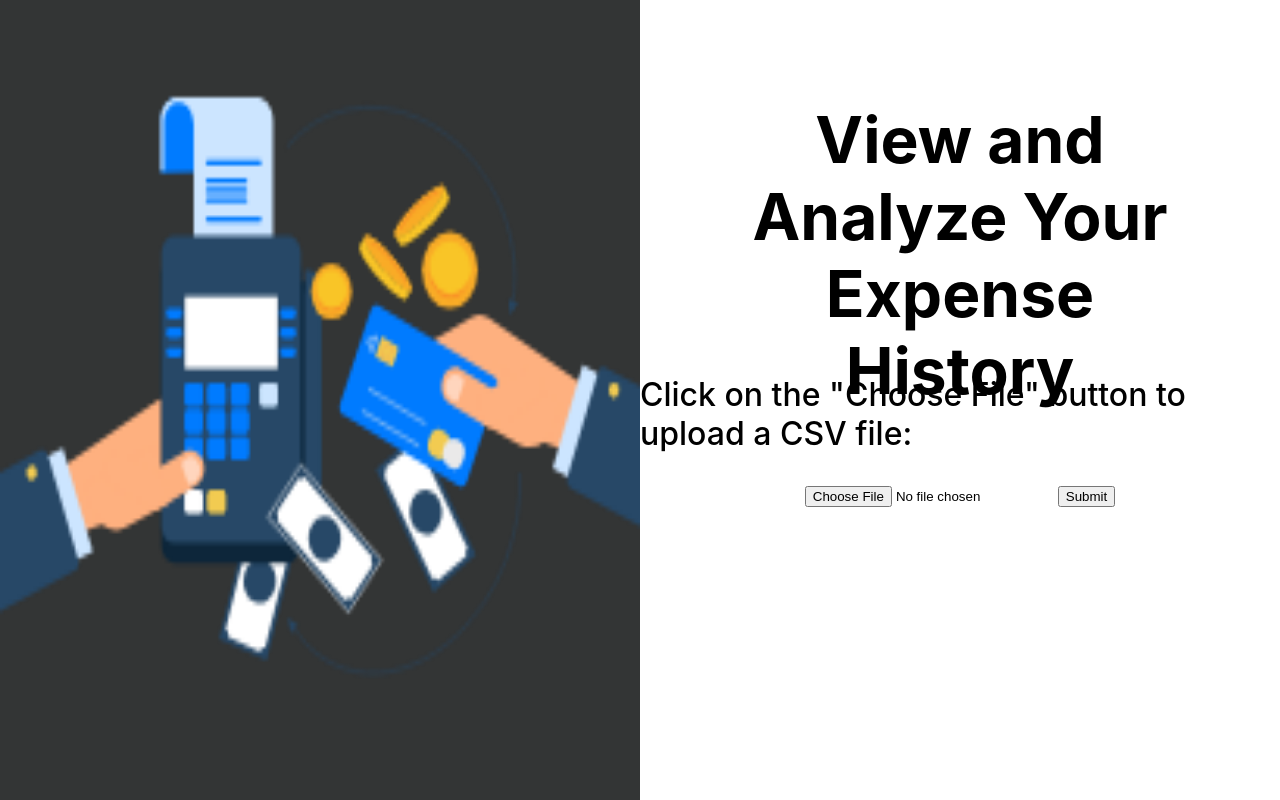
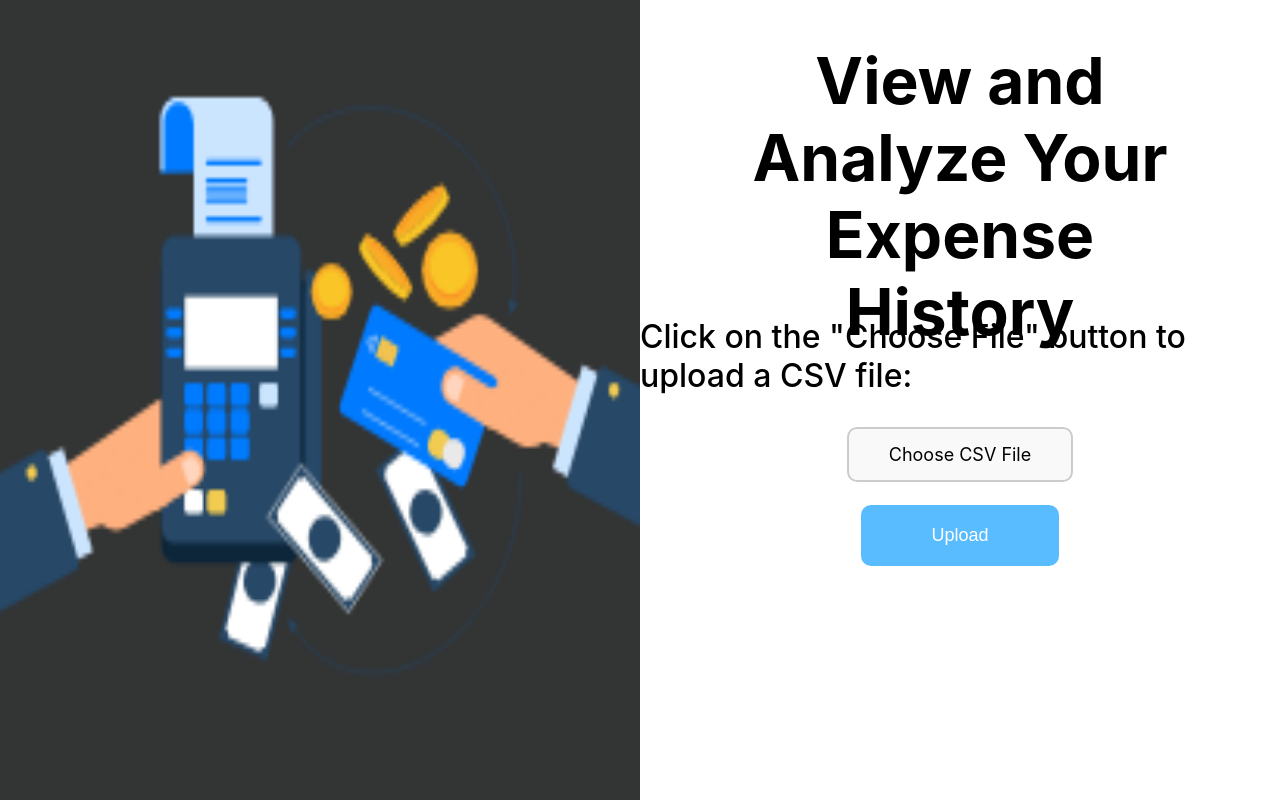
Before and after one commit to JeffC7/Dashboard, a React (Create React App) app in the folder DashboardFrontend/: page / in a window 1280 px wide. Built offline with nearby package versions, Linux system fonts and the light colour scheme.

Commit message:
Finished the CSS and functionality for the dashboard.

```diff
--- a/DashboardFrontend/src/App.css
+++ b/DashboardFrontend/src/App.css
@@ -221,3 +221,49 @@ body {
   overflow: hidden;
   text-overflow: ellipsis;
 }
+
+.money-value2 {
+  font-size: 2em;
+  font-weight: 500;
+  text-align: center;
+  display: flex;
+  align-items: center;
+  width: 100%;
+  height: 60%;
+}
+
+.custom-form {
+  display: flex;
+  flex-direction: column;
+  align-items: center;
+}
+
+.custom-file-label {
+  margin-bottom: 10%;
+  padding: 15px 40px;
+  border: 2px solid #ccc;
+  border-radius: 10px;
+  background-color: #f9f9f9;
+  font-size: 18px;
+  cursor: pointer;
+  text-align: center;
+}
+
+.custom-file-input {
+  display: none; /* Hide the actual file input */
+}
+
+.custom-submit-button {
+  padding: 20px 70px;
+  background-color: #58bcff;
+  color: white;
+  border: none;
+  border-radius: 10px;
+  cursor: pointer;
+  font-size: 18px;
+  text-align: center;
+}
+
+.custom-submit-button:hover {
+  background-color: #19a3ff;
+}
--- a/DashboardFrontend/src/components/Dashboard.jsx
+++ b/DashboardFrontend/src/components/Dashboard.jsx
@@ -51,7 +51,31 @@ export default function Dashboard(props) {
 
     const freq_by_category_options = {
         legend: {position: 'none'},
+        hAxis: {format: 'short'},
     }
+
+    let freq_by_category = props.dashboardData[6];
+    freq_by_category = Object.entries(freq_by_category);
+    freq_by_category.sort((a, b) => b[1] - a[1]);
+    freq_by_category = freq_by_category.slice(0, 10);
+    freq_by_category = [
+        ["Category", "Frequency"],
+        ...freq_by_category
+    ]
+
+    const spending_by_category_options = {
+        legend: {position: 'none'},
+        hAxis: {format: 'short'},
+    }
+
+    let spending_by_category = props.dashboardData[7];
+    spending_by_category = Object.entries(spending_by_category);
+    spending_by_category.sort((a, b) => b[1] - a[1]);
+    spending_by_category = spending_by_category.slice(0, 10);
+    spending_by_category = [
+        ["Category", "Amount Spent"],
+        ...spending_by_category
+    ]
 
     return (
         <div className='dashboard-container'>
@@ -72,7 +96,7 @@ export default function Dashboard(props) {
                     </div>
                     <div className="panel">
                         <h2 className='title2'>Most Spent On:</h2>
-                        <div className='money-value'>{most_spent_on}</div>
+                        <div className='money-value2'>{most_spent_on}</div>
                     </div>
                 </div>
 
@@ -99,11 +123,23 @@ export default function Dashboard(props) {
                     </div>
                     <div className="graph">
                         <h2 className='title3'>Frequency By Category:</h2>
-
+                        <Chart
+                            chartType="ColumnChart"
+                            width="100%"
+                            height="100%"
+                            data={freq_by_category}
+                            options={freq_by_category_options}
+                        />
                     </div>
                     <div className="graph">
                         <h2 className='title3'>Spendings By Category:</h2>
-
+                        <Chart
+                            chartType="ColumnChart"
+                            width="100%"
+                            height="100%"
+                            data={spending_by_category}
+                            options={spending_by_category_options}
+                        />
                     </div>
                 </div>
             </div>
--- a/DashboardFrontend/src/components/HomeScreen.jsx
+++ b/DashboardFrontend/src/components/HomeScreen.jsx
@@ -45,11 +45,11 @@ export default function HomeScreen({ onCSVData }) {
 
                 <p className='upload-title'>Click on the "Choose File" button to upload a  CSV file:</p>
 
-                <form onSubmit={handleCSVUpload}>
-                    <input type="file" accept='.csv' />
-                    <input type="submit"/>
+                <form onSubmit={handleCSVUpload} className="custom-form">
+                    <label htmlFor="file-upload" className="custom-file-label">Choose CSV File</label>
+                    <input type="file" id="file-upload" accept=".csv" className="custom-file-input" />
+                    <button type="submit" className="custom-submit-button">Upload</button>
                 </form>
-
             </div>
         </div>
     );
```
